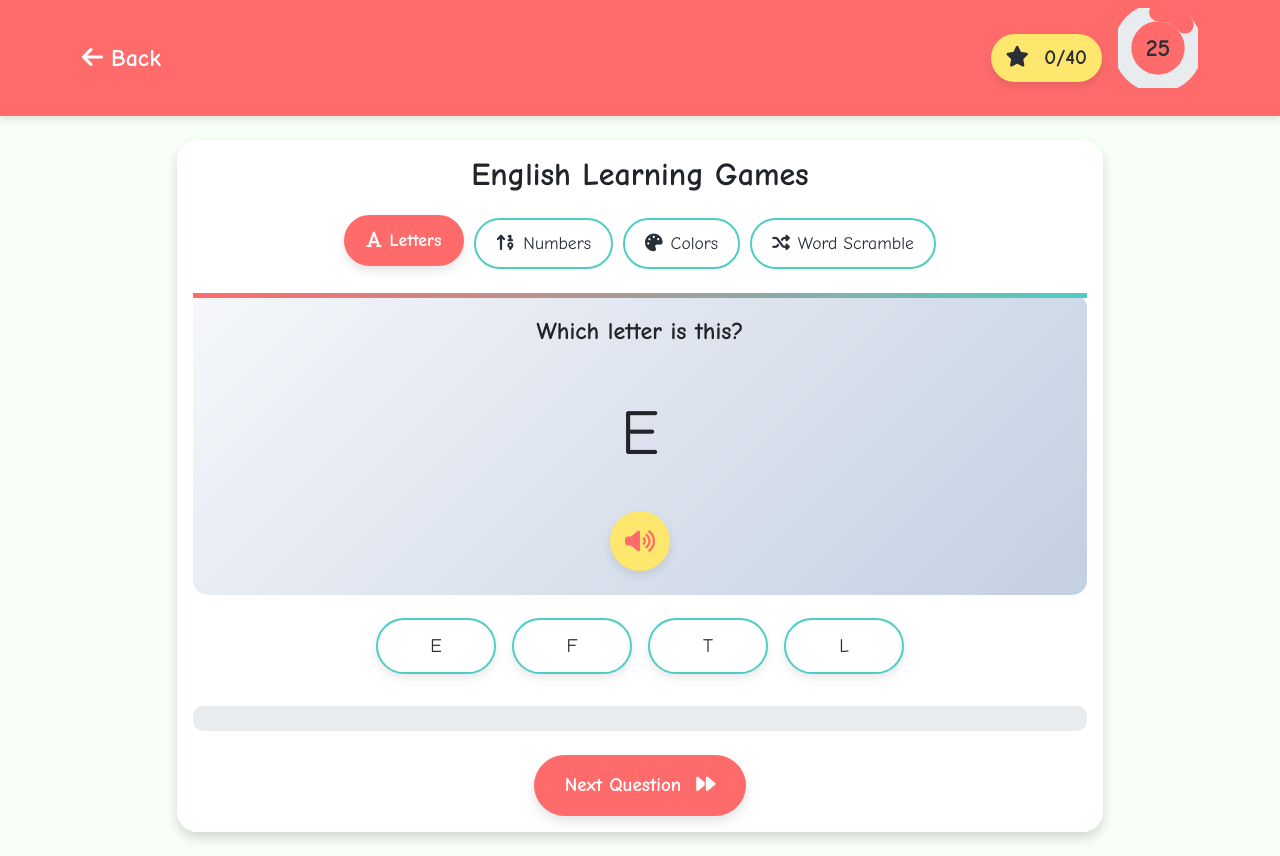
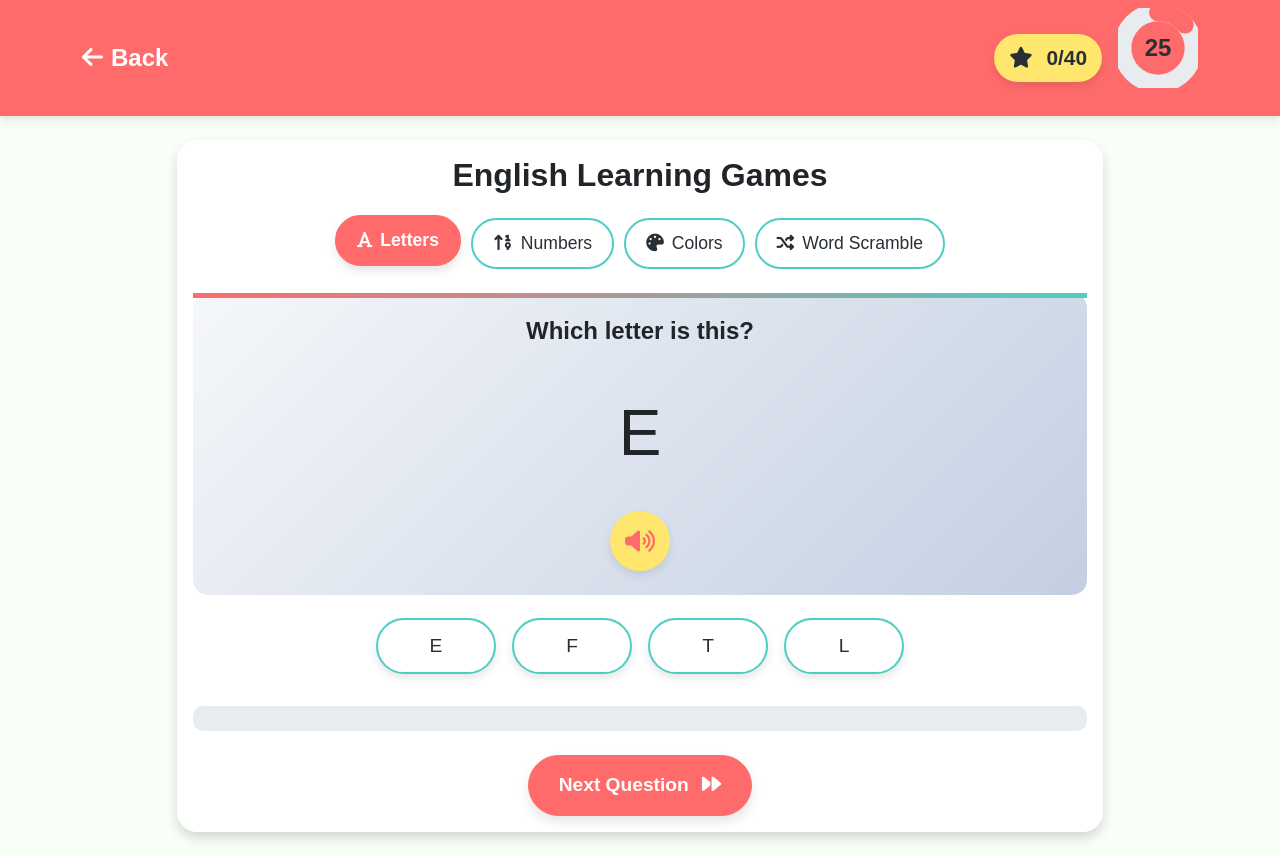
Before and after one commit to CakAkbar/smartie, a plain HTML site: page soal_inggris.html in a window 1280 px wide. Drawn offline with nearby package versions, Linux system fonts and the light colour scheme.

Commit message:
Pesan commit ketiga

```diff
--- a/soal_inggris.html
+++ b/soal_inggris.html
@@ -16,7 +16,7 @@
         }
 
         body {
-            font-family: 'Comic Sans MS', 'Chilanka', cursive, sans-serif;
+            font-family:  'Nunito', sans-serif;
             background-color: var(--light-color);
             color: var(--dark-color);
             min-height: 100vh;
```
Also changed, not shown: belajar_indonesia.html (+1 -1 lines), belajar_inggris.html (+1 -1 lines), belajar_madura.html (+1 -1 lines), soal_indonesia.html (+1 -1 lines), soal_madhura.html (+1 -1 lines).
